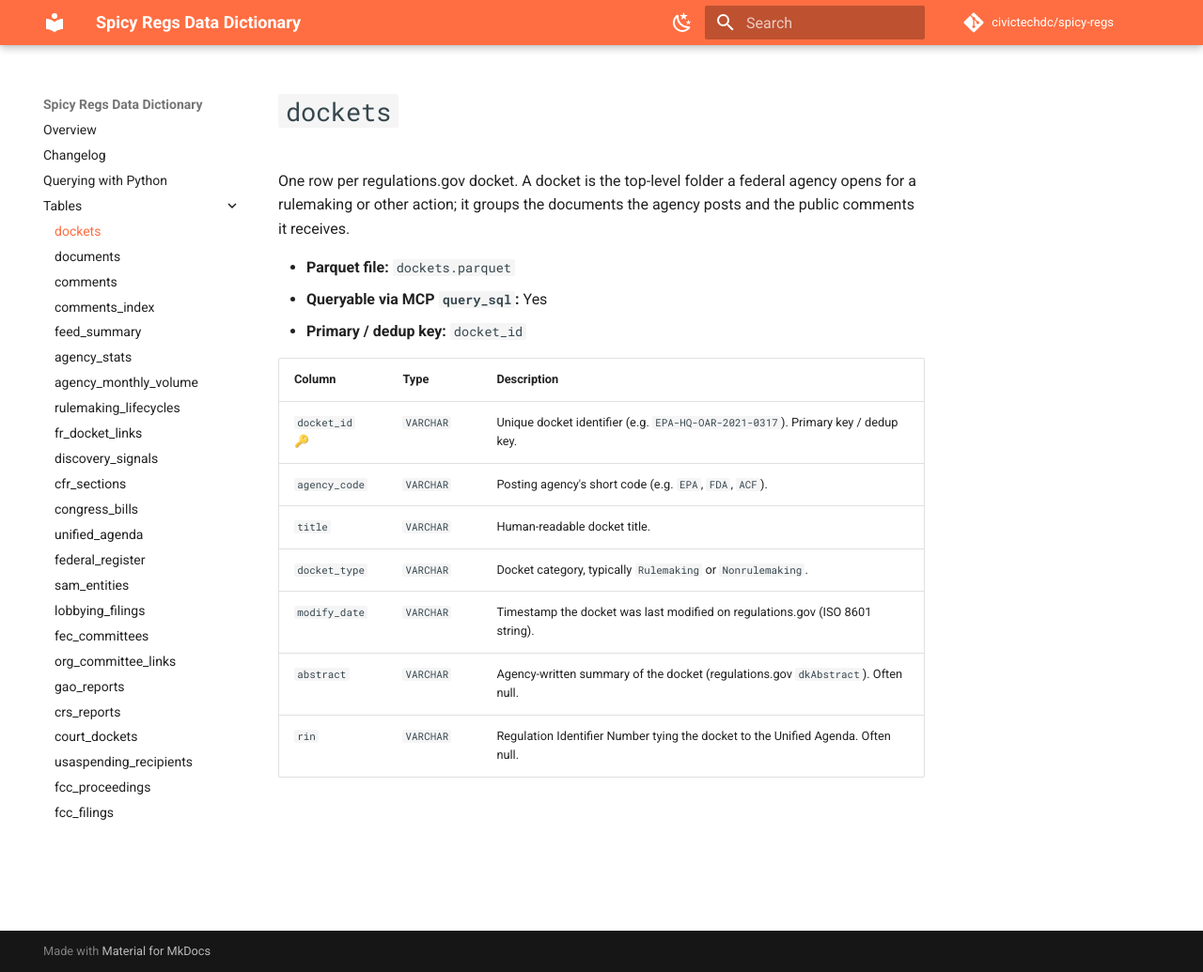
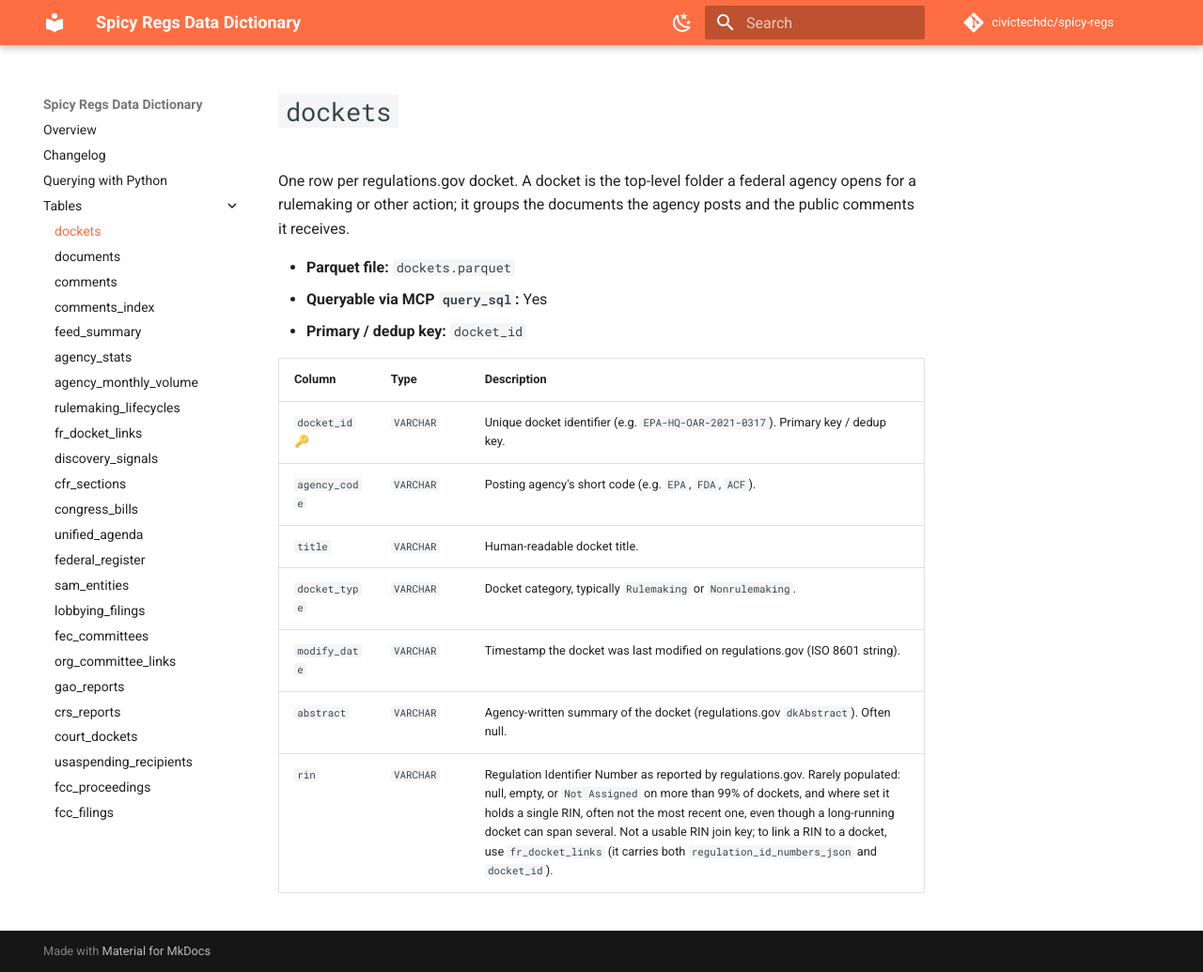
Before and after one commit to civictechdc/spicy-regs, an MkDocs documentation site: the page built from docs/tables/dockets.md, in a window 1280 px wide and 1035 px high. Shown: the whole window at 94% size. Built offline with MkDocs 1.6.1 and Material for MkDocs 9.7.7, drawn with Linux system fonts in a browser that asks for light colours; comment, search, counter and statistics services are not loaded.

```diff
--- a/docs/tables/dockets.md
+++ b/docs/tables/dockets.md
@@ -16,4 +16,4 @@ One row per regulations.gov docket. A docket is the top-level folder a federal a
 | `docket_type` | `VARCHAR` | Docket category, typically `Rulemaking` or `Nonrulemaking`. |
 | `modify_date` | `VARCHAR` | Timestamp the docket was last modified on regulations.gov (ISO 8601 string). |
 | `abstract` | `VARCHAR` | Agency-written summary of the docket (regulations.gov `dkAbstract`). Often null. |
-| `rin` | `VARCHAR` | Regulation Identifier Number tying the docket to the Unified Agenda. Often null. |
+| `rin` | `VARCHAR` | Regulation Identifier Number as reported by regulations.gov. Rarely populated: null, empty, or `Not Assigned` on more than 99% of dockets, and where set it holds a single RIN, often not the most recent one, even though a long-running docket can span several. Not a usable RIN join key; to link a RIN to a docket, use `fr_docket_links` (it carries both `regulation_id_numbers_json` and `docket_id`). |
```
Also changed, not shown: README.md (+6 -0 lines), docs/tables/documents.md (+1 -1 lines), 1 other file.
